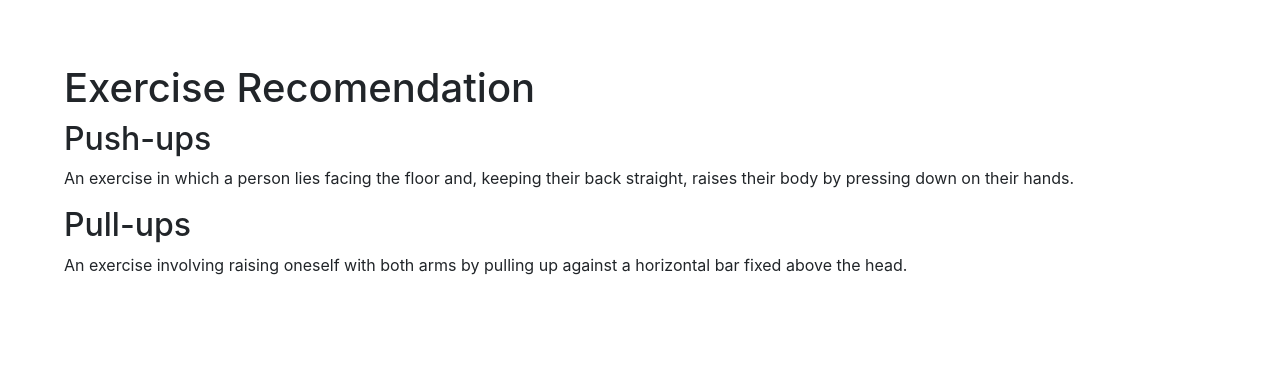
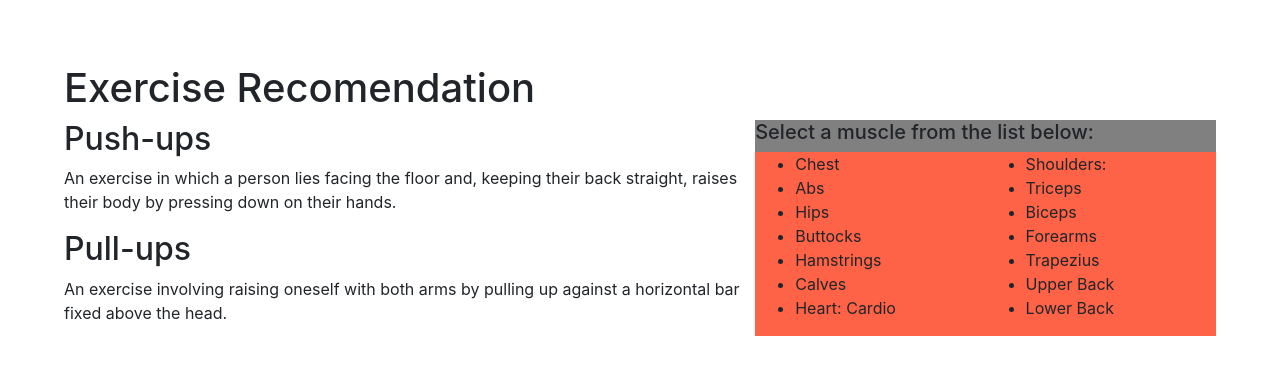
Before and after one commit to kdagnan/FitTrack, a Django app: page /exercises/ in a window 1280 px wide. Shown: the top 375 px of the page. Run offline with Django 3.2, Linux system fonts and the light colour scheme; some libraries are stand-ins or nearby versions.

Commit message:
add list of muscle

```diff
--- a/app/templates/app/exercises.html
+++ b/app/templates/app/exercises.html
@@ -4,11 +4,52 @@
     .boxes{
         padding: 5%;
     }
+    .selection-box{
+        float: right;
+        width: 40%;
+        background: grey;
+    }
+    muscle-container{
+        flex-direction: row;
+        padding: 2%;
+    }
+    .vertical-container{
+        float: right;
+        width: 50%;
+        background: tomato;
+    }
 {% endblock style %}
 
 {% block body %}
     <div class="boxes">
         <h1>Exercise Recomendation</h1>
+        <div class="selection-box">
+            <h5>Select a muscle from the list below:</h3>
+            <div class="muscle-container">
+                <div class="vertical-container">
+                    <ul>
+                        <li>Shoulders:</li>
+                        <li>Triceps</li>
+                        <li>Biceps</li>
+                        <li>Forearms</li>
+                        <li>Trapezius</li>
+                        <li>Upper Back</li>
+                        <li>Lower Back</li>
+                    </ul>
+                </div>
+                <div class="vertical-container">
+                    <ul>
+                        <li>Chest</li>
+                        <li>Abs</li>
+                        <li>Hips</li>
+                        <li>Buttocks</li>
+                        <li>Hamstrings</li>
+                        <li>Calves</li>
+                        <li>Heart: Cardio</li>
+                    </ul>
+                </div>
+            </div>
+        </div>
         {% for exercise in exercises %}
             <h2>{{exercise.name}}</h2>
             <p>{{exercise.description}}</p>
```
